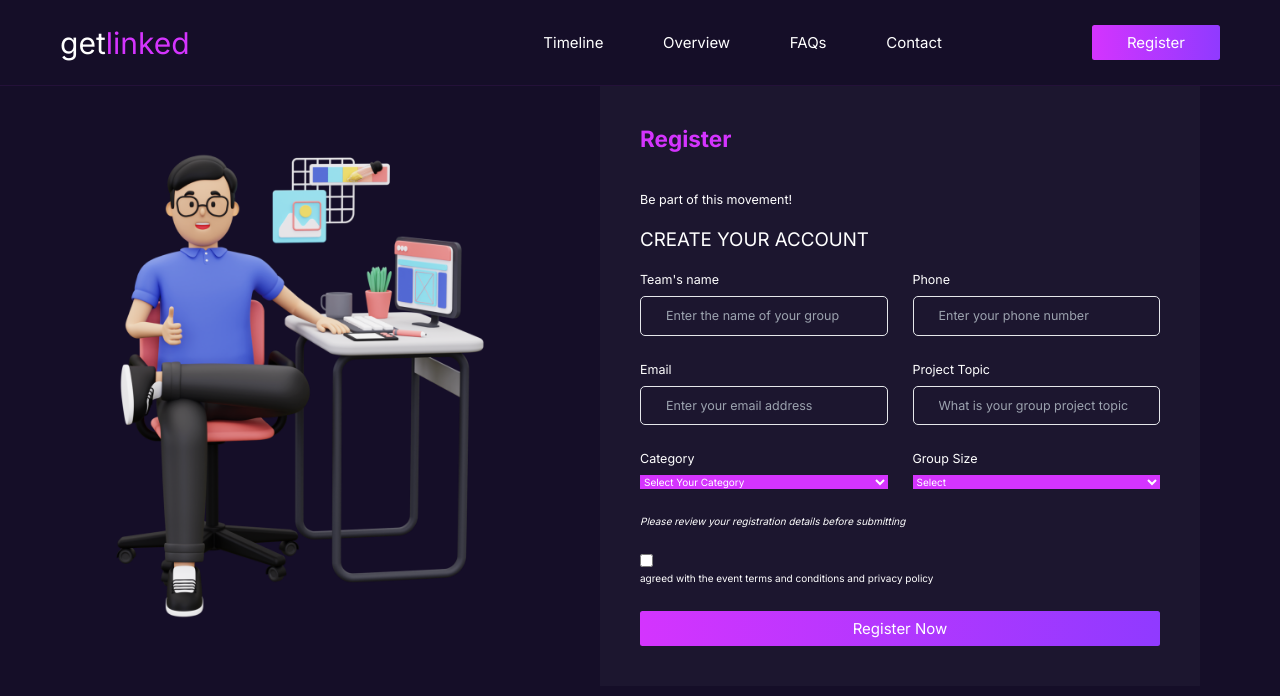
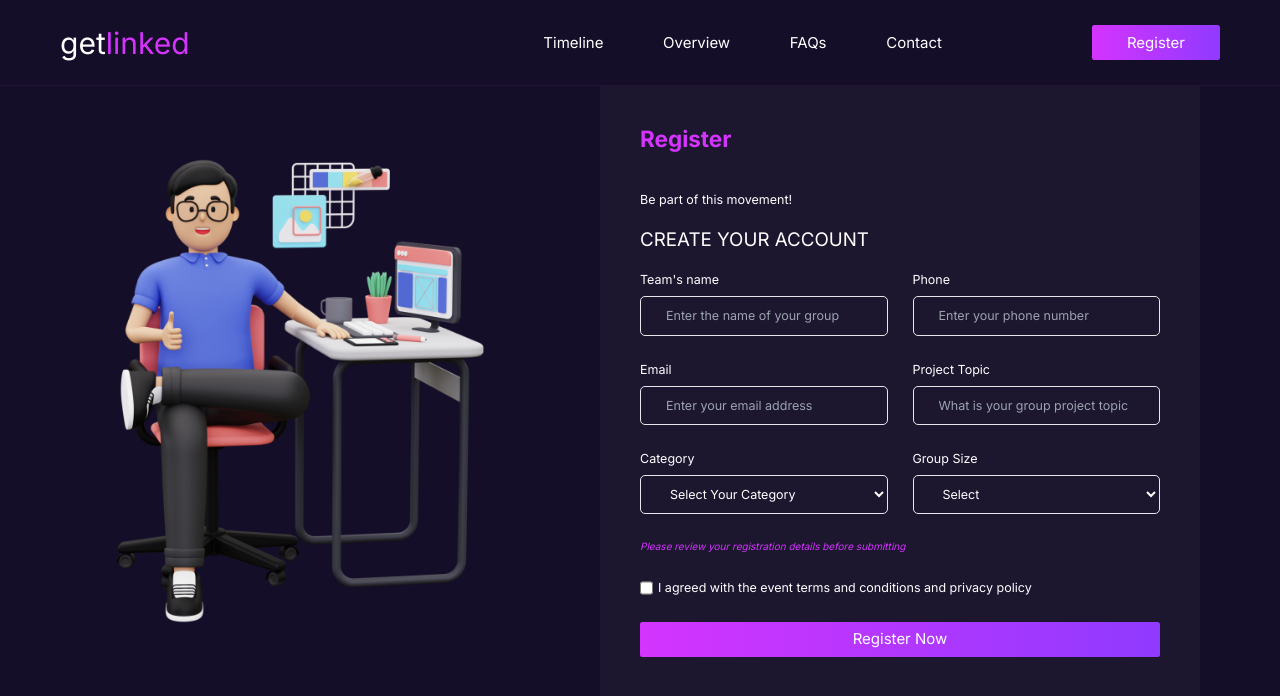
Before and after one commit to Davetech101/getlined-hackathon-1.0, a Next.js app: page /register in a window 1280 px wide. Shown: the top 696 px of the page. Built offline with nearby package versions, Linux system fonts and the light colour scheme.

Commit message:
register

```diff
--- a/app/_components/Register.tsx
+++ b/app/_components/Register.tsx
@@ -5,7 +5,7 @@ const Register = () => {
   const labelStyles = "text-xl"
   const groupStyles = "flex gap-10"
   const inputCont = "flex flex-col w-full gap-3"
-  const selectStyles = ""
+  const selectStyles = "bg-transparent border rounded-lg px-10 py-4 text-xl"
 
   return (
     <main className="flex items-center justify-between pr-32 rounded-3xl">
@@ -70,7 +70,7 @@ const Register = () => {
           <div className={groupStyles}>
             <div className={inputCont}>
               <label htmlFor="category" className={labelStyles}>Category</label>
-              <select name="category" id="category" className="bg-pink">
+              <select name="category" id="category" className={selectStyles}>
                 <optgroup label="Select Category">
                   <option value="">Select Your Category</option>
                   <option value="">option1</option>
@@ -82,7 +82,7 @@ const Register = () => {
 
             <div className={inputCont}>
               <label htmlFor="size" className={labelStyles}>Group Size</label>
-              <select name="size" id="size" className="bg-pink">
+              <select name="size" id="size" className={selectStyles}>
                 <optgroup label="Select size">
                   <option value="">Select</option>
                   <option value="">option1</option>
@@ -92,15 +92,15 @@ const Register = () => {
               </select>
             </div>
           </div>
-          <address>
+          <address className="text-pink">
             Please review your registration details before submitting
           </address>
 
-          <div className="">
-            <input type="checkbox" name="" id="" />
-            <p className="">
+          <div className="flex gap-2">
+            <input type="checkbox" name="" id="" className="bg-transparent"/>
+            <p className="text-xl">
               {" "}
-              agreed with the event terms and conditions and privacy policy
+              I agreed with the event terms and conditions and privacy policy
             </p>
           </div>
 
```
